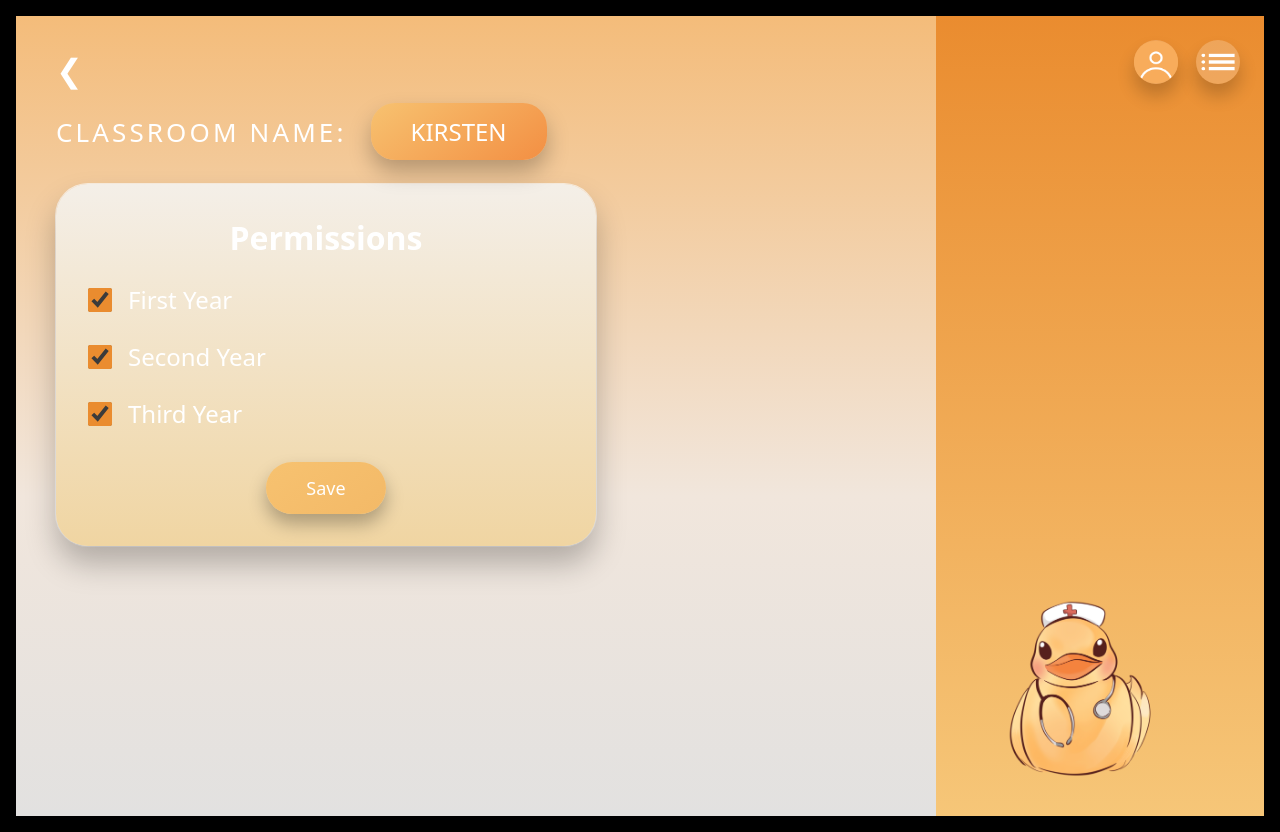
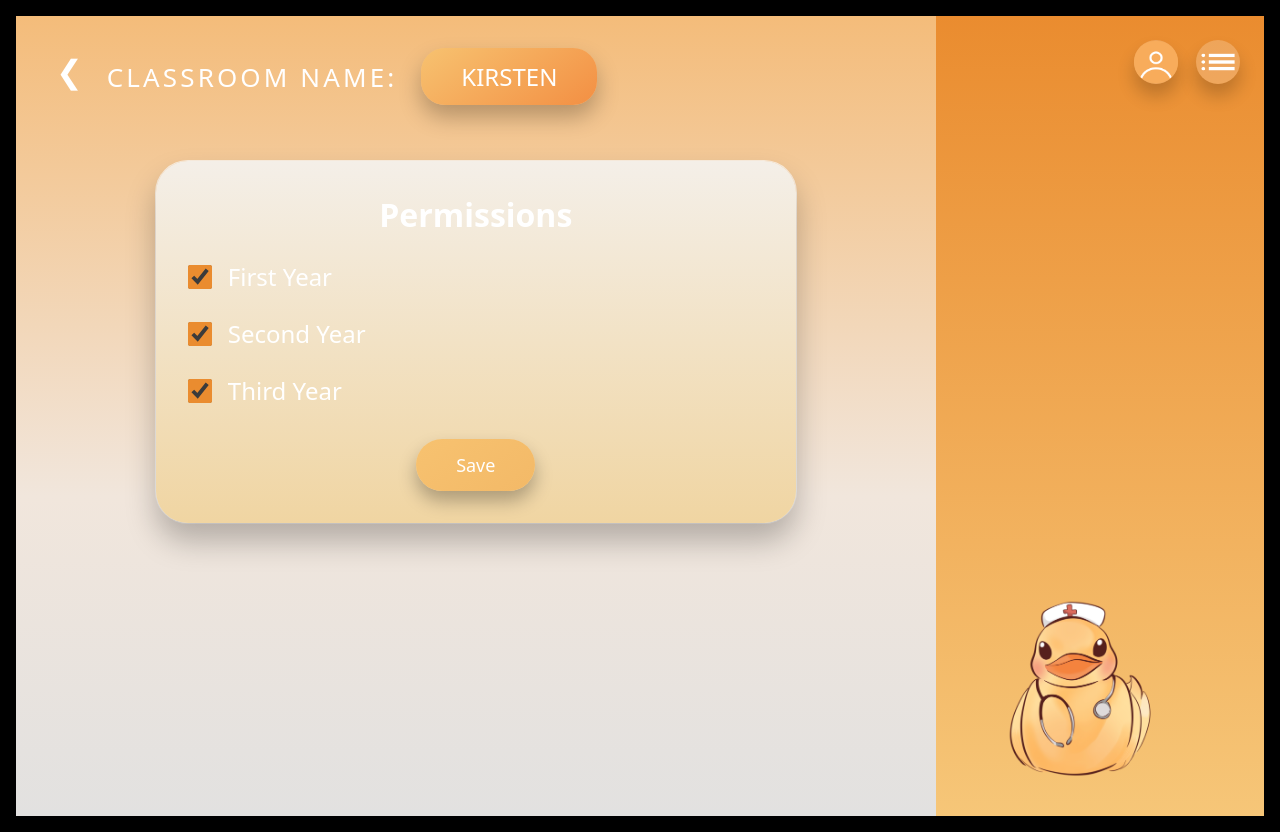
Before and after one commit to dalyai33/NurseSim, a React (Vite) app in the folder web/: page /classroom/permissions in a window 1280 px wide. Built offline with nearby package versions, Linux system fonts and the light colour scheme; a web font is replaced by a local one.

Commit message:
Fixed a formattin issue on the Classroom pages

```diff
--- a/web/src/features/classroom/ClassroomPermissionsPage.tsx
+++ b/web/src/features/classroom/ClassroomPermissionsPage.tsx
@@ -9,8 +9,13 @@ export const ClassroomPermissionsPage: React.FC = () => {
 
   return (
     <ClassroomShell>
-      <button className="back-arrow" onClick={() => navigate(-1)} aria-label="Back" />
       <header className="classroom-header">
+          {/* back arrow */}
+        <button
+          className="back-arrow"
+          onClick={() => navigate(-1)}
+          aria-label="Back"
+        />
         <span className="classroom-label">Classroom Name:</span>
         <div className="classroom-name-pill">KIRSTEN</div>
       </header>
--- a/web/src/features/classroom/ClassroomStudentsPage.tsx
+++ b/web/src/features/classroom/ClassroomStudentsPage.tsx
@@ -17,15 +17,14 @@ export const ClassroomStudentsPage: React.FC = () => {
 
   return (
     <ClassroomShell>
-      {/* back arrow */}
-      <button
-        className="back-arrow"
-        onClick={() => navigate(-1)}
-        aria-label="Back"
-      />
-
       {/* top header */}
       <header className="classroom-header">
+          {/* back arrow */}
+        <button
+          className="back-arrow"
+          onClick={() => navigate(-1)}
+          aria-label="Back"
+        />
         <span className="classroom-label">Classroom Name:</span>
         <div className="classroom-name-pill">KIRSTEN</div>
       </header>
--- a/web/src/styles/classroom.css
+++ b/web/src/styles/classroom.css
@@ -15,6 +15,8 @@
 /* left gradient panel */
 .classroom-left {
   padding: 32px 40px;
+  display: flex;
+  flex-direction: column;
   background: linear-gradient(
     180deg,
     #f4bc7a 0%,
@@ -107,10 +109,10 @@
   font-size: 24px;
 }
 
-/* the big soft panel */
 .permissions-card {
-  margin-top: 24px;
-  width: min(540px, 100%);
+  align-self: center;
+  margin-top: 32px;
+  width: min(640px, 90%);
 }
 
 .card-title {
```
